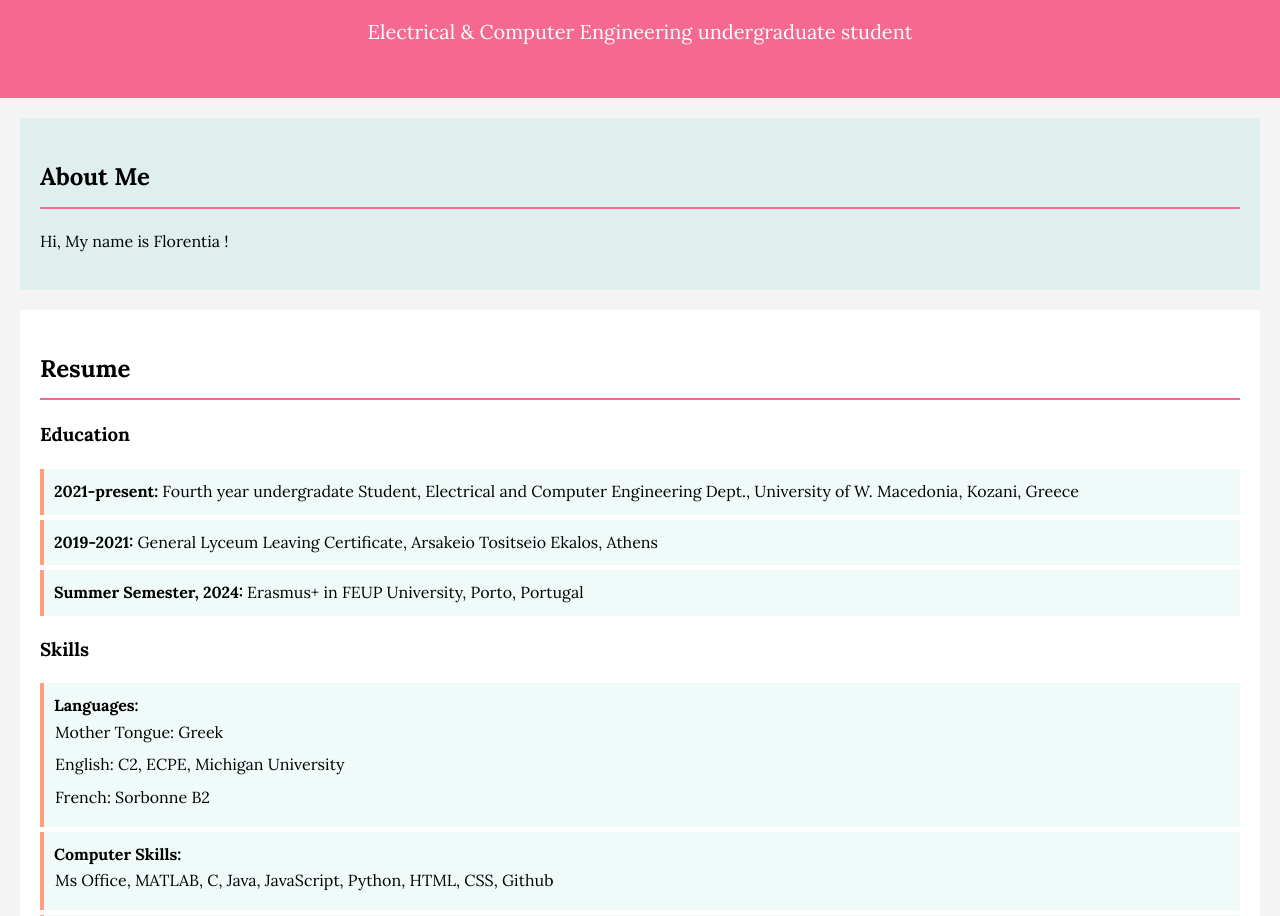
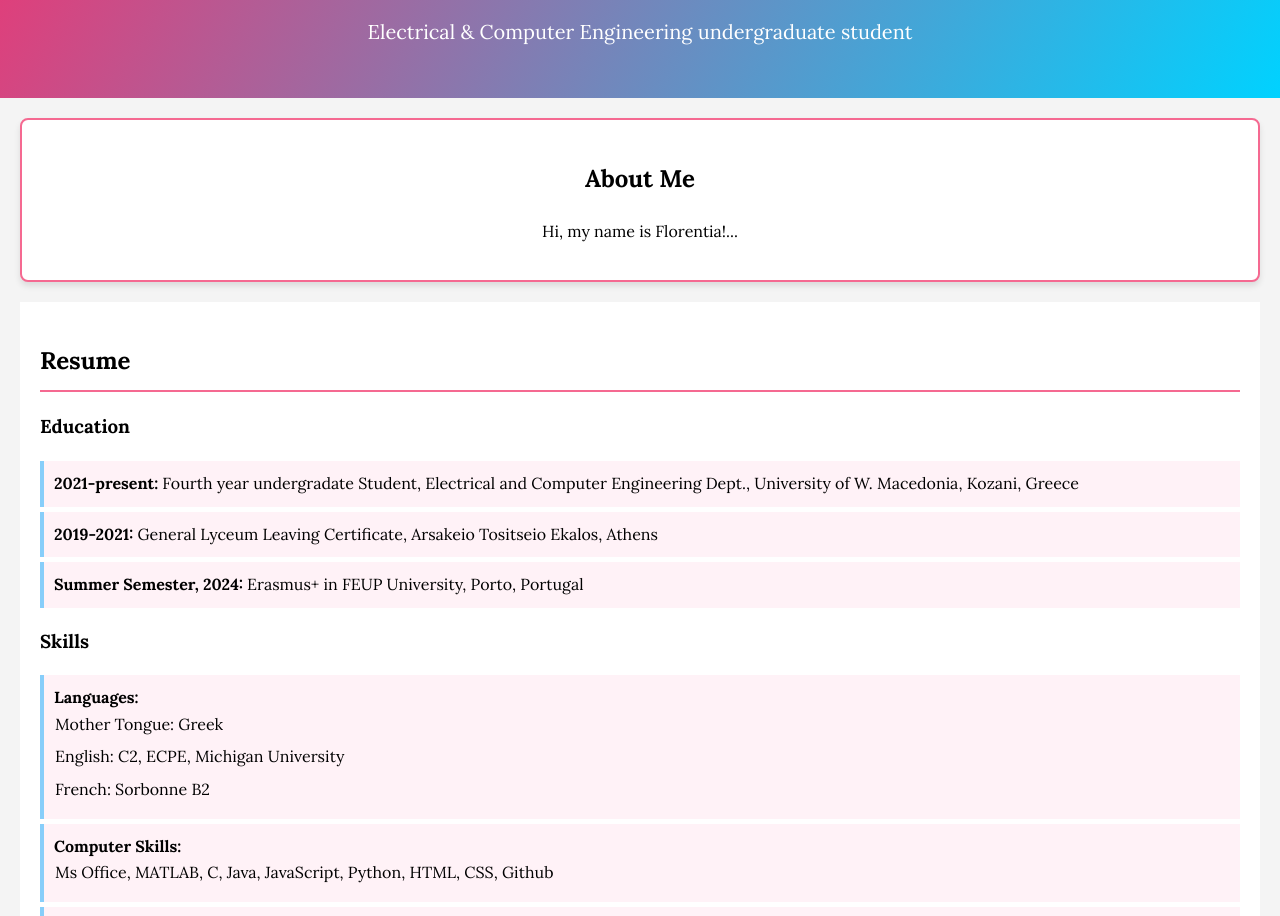
Before and after one commit to florentiadiam/PortfolioSite, a plain HTML site: page index.html in a window 1280 px wide. Shown: the part 338-1254 px from the top of the page. Drawn offline with Linux system fonts and the light colour scheme.

Commit message:
color changes

```diff
--- a/formValidation.js
+++ b/formValidation.js
@@ -45,4 +45,6 @@ document.getElementById('contactForm').addEventListener('submit', function(event
             location.reload();
         }
     }, 5000);
+
+
 });
--- a/index.html
+++ b/index.html
@@ -28,13 +28,13 @@
     </header>
 
     <!-- About Me Section (Lab 1) -->
-    <section id="about">
+    <div class="card fade-in-delay">
         <h2>About Me</h2>
-        <p>Hi, My name is Florentia !</p>
-    </section>
+        <p>Hi, my name is Florentia!...</p>
+    </div>
 
     <!-- Resume Section (Lab 1) -->
-    <section id="resume">
+    <section id="resume" class="fade-in-on-scroll">
         <h2>Resume</h2>
 
         <h3>Education</h3>
--- a/styles.css
+++ b/styles.css
@@ -10,7 +10,8 @@ body {
 
 /* Header Styles (Lab 1) */
 header {
-  background-color: #F56991; /*colourlovers.com gia na vrw mia paleta gia to site*/
+  /*background-color: #F56991; /*colourlovers.com gia na vrw mia paleta gia to site*/
+  background: linear-gradient(120deg, #ff2a68, #00d2ff);
   color: #fff;
   padding: 30px;
   text-align: center;
@@ -61,10 +62,10 @@ section#resume ul {
 }
 
 section#resume li {
-  background-color: #afe4e131;
+  background-color: #fff0f6d2;
   margin-bottom: 5px;
   padding: 10px;
-  border-left: 4px solid #FF9F80;;
+  border-left: 4px solid #87cefa;
   font-family: 'Lora', serif;
 }
 section#resume .bullets {
@@ -87,7 +88,7 @@ section#resume .bullets {
 section#projects a {
   display: inline-block;
   margin-top: 10px;
-  color: #FF9F80;
+  color: #00d2ff;
   text-decoration: none;
   font-family: 'Lora', serif;
 }
@@ -99,7 +100,7 @@ section#projects a:hover {
 
 /* Contact Form Styling (Lab 1) */
 form {
-  background-color: #d0eceab3;
+  background-color: #87cefa;
   padding: 20px;
 }
 
@@ -144,7 +145,7 @@ form textarea {
 form input[type="submit"],
 .form-submit {
   background-color: #5fcac3;
-  color: #d0eceab3;
+  color: #87cefa;
   border: none;
   padding: 15px 30px;
   cursor: pointer;
@@ -162,7 +163,7 @@ form input[type="submit"]:hover,
 
 /* Footer Styles (Lab 1) */
 footer {
-  background-color: #35424a;
+  background-color: #87cefa;
   color: #f4f4f4;
   text-align: center;
   padding: 20px;
@@ -195,3 +196,33 @@ footer a:hover {
     width: 100%;
   }
 }
+
+.card {
+  background: white;
+  border-radius: 8px;
+  box-shadow: 0 4px 6px rgba(0, 0, 0, 0.1);
+  padding: 20px;
+  margin: 20px;
+  text-align: center;
+  border: 2px solid #F56991;
+
+}
+
+@keyframes fadeIn {
+  0% {
+    opacity: 0;
+  }
+  100% {
+    opacity: 1;
+  }
+}
+
+.fade-in {
+  animation: fadeIn 1.5s ease-out;
+}
+
+.fade-in-delay {
+  animation: fadeIn 3s ease-out 0.5s; /* Delay of 0.5 seconds */
+
+
+}
```
